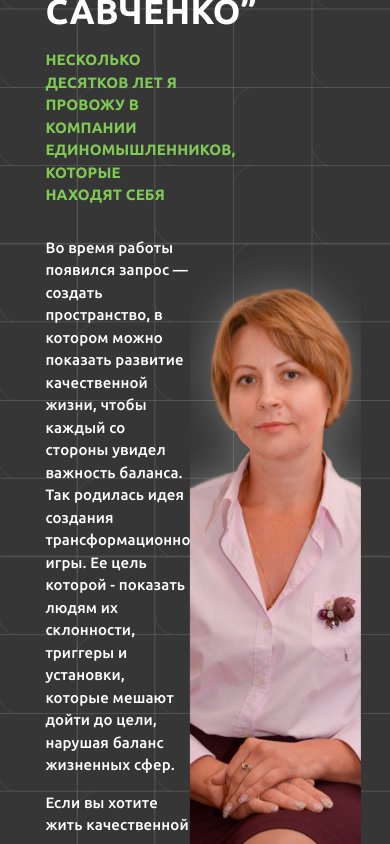
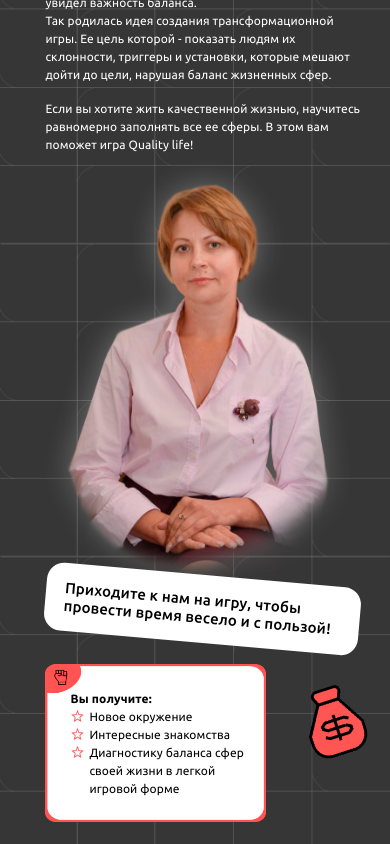
Before and after one commit to slamry/Qlife, a React (Create React App) app: page / in a window 390 px wide. Shown: the part 6640-7484 px from the top of the page. Built offline with nearby package versions, Linux system fonts and the light colour scheme.

Commit message:
feat: add adaptive to about us

```diff
--- a/src/components/AboutUs/AboutUs.jsx
+++ b/src/components/AboutUs/AboutUs.jsx
@@ -1,10 +1,13 @@
 import { Grid, Typography, Box } from "@mui/material";
 import s from "./AboutUs.module.css";
+import useWindowSize from "../common/useWindowSize/useWindowSize";
 
 const AboutUs = () => {
+  // eslint-disable-next-line
+  const { width, height } = useWindowSize();
   return (
     <Grid container className={s.grid_c}>
-      <Grid item xs={5.5}>
+      <Grid item xs={width > 957 ? 6 : 12}>
         <Typography className={s.hi_text}>
           “Всем привет! Меня зовут Лилия Савченко”
         </Typography>
@@ -25,6 +28,7 @@ const AboutUs = () => {
           Если вы хотите жить качественной жизнью, научитесь равномерно
           заполнять все ее сферы. В этом вам поможет игра Quality life!
         </Typography>
+        {width > 957 ? (
           <Box className={s.rect}>
             <Typography className={s.yougot}>Вы получите:</Typography>
             <Typography className={s.point}>
@@ -52,14 +56,54 @@ const AboutUs = () => {
               Диагностику баланса сфер своей жизни в легкой игровой форме
             </Typography>
           </Box>
+        ) : null}
       </Grid>
-      <Grid item xs={6.5} className={s.grid_images}>
+      {width > 957 ? (
+        <Grid item xs={1} className={s.mbag_wrapp}>
           <img src={require("./img/mbag.png")} alt="" className={s.mbag} />
+        </Grid>
+      ) : null}
+      <Grid item xs={width > 957 ? 5 : 12} className={s.grid_images}>
+        <img src={require("./img/liliya.png")} alt="" className={s.liliya} />
         <Box className={s.text_wrapp}>
           <Typography className={s.text}>
             Приходите к нам на игру, чтобы провести время весело и с пользой!
           </Typography>
         </Box>
+        {width > 957 ? null : (
+          <Box sx={{display:'flex', flexWrap:'nowrap'}}>
+            <Box className={s.rect}>
+              <Typography className={s.yougot}>Вы получите:</Typography>
+              <Typography className={s.point}>
+                <img
+                  src={require("./img/marker.png")}
+                  alt=""
+                  className={s.marker}
+                />
+                Новое окружение
+              </Typography>
+              <Typography className={s.point}>
+                <img
+                  src={require("./img/marker.png")}
+                  alt=""
+                  className={s.marker}
+                />
+                Интересные знакомства
+              </Typography>
+              <Typography className={s.point}>
+                <img
+                  src={require("./img/marker.png")}
+                  alt=""
+                  className={s.marker}
+                />
+                Диагностику баланса сфер своей жизни в легкой игровой форме
+              </Typography>
+            </Box>
+            <Box className={s.mbag_wrapp}>
+              <img src={require("./img/mbag.png")} alt="" className={s.mbag} />
+            </Box>
+          </Box>
+        )}
       </Grid>
     </Grid>
   );
--- a/src/components/AboutUs/AboutUs.module.css
+++ b/src/components/AboutUs/AboutUs.module.css
@@ -2,7 +2,6 @@
   flex-direction: row;
   padding-top: 100px;
 }
-
 .hi_text {
   color: #ffffff;
   font-size: 40px;
@@ -11,38 +10,32 @@
   line-height: 45px;
 }
 .desc {
-  padding: 15px 0px;
+  padding: 5% 0%;
   color: #80c954;
   font-size: 20px;
   font-weight: 600;
   text-transform: uppercase;
 }
 .content {
-  padding: 15px 0px;
   color: #ffffff;
   font-size: 20px;
-  font-weight: 500;
 }
 .under_content {
+  padding: 5% 0%;
   color: #ffffff;
   font-size: 20px;
-  font-weight: 500;
-  padding-bottom: 30px;
 }
-
 .rect {
   background-image: url("./img/rect.png");
-  background-size: 370px 280px;
+  background-size: 65% 100%;
   background-repeat: no-repeat;
   background-position: start center;
-  border-radius: 15px;
-  padding: 50px 50px;
-  padding-right: 200px;
+  padding: 8%;
+  padding-right: 35%;
   position: relative;
 }
 .point {
   font-size: 20px;
-  font-weight: 500;
   display: flex;
 }
 .marker {
@@ -54,46 +47,25 @@
   font-size: 20px;
   font-weight: 600;
 }
-@media (max-width: 1352px) {
-  .rect {
-    background-size: 300px 220px;
-    border-radius: 15px;
-    padding: 50px 50px;
-    padding-right: 250px;
-  }
-  .point {
-    font-size: 15px;
-  }
-  .marker {
-    height: 15px;
-    padding-top: 4px;
-    padding-right: 7px;
-  }
-  .yougot {
-    font-size: 16px;
-  }
-}
 .grid_images {
   position: relative;
   display: flex;
+  justify-content: center;
   align-items: flex-end;
-  background-image: url("./img/liliya.png");
-  background-size: 660px 930px;
-  background-repeat: no-repeat;
-  background-position: center center;
-  /* padding-bottom: 20px; */
 }
-@media (max-width: 1352px) {
-  .grid_images {
-    background-size: 520px 720px;
-  }
+.liliya {
+  position: absolute;
+  z-index: -3;
+  height: 110%;
+}
+.mbag_wrapp {
+  display: flex;
+  padding-top: 10%;
+  justify-content: center;
 }
 .mbag {
-  position: absolute;
-  height: 120px;
+  height: 17%;
   animation: animate 1.7s linear infinite;
-  top: 70px;
-  left: 70px;
 }
 @keyframes animate {
   0% {
@@ -107,47 +79,279 @@
   }
 }
 .text_wrapp {
-  border-radius: 22px;
+  border-radius: 17px;
   background-color: #ffffff;
   transform: rotate(5deg);
-  padding: 25px 30px;
+  padding: 5% 6%;
 }
-@media (max-width: 1392px) {
-  .text_wrapp {
-    /* padding: 30px 30px; */
-    margin-bottom: 30px;
+.text {
+  font-size: 23px;
+  font-weight: 500;
+  line-height: 120%;
+}
+
+/*/////////////////////////////////////////////////////////////////*/
+
+@media (max-width: 1352px) {
+  .mbag_wrapp {
+    padding-top: 5%;
   }
 }
-.text {
-  font-size: 26px;
-  font-weight: 600;
+@media (max-width: 1281px) {
+  .rect {
+    padding-right: 37%;
+  }
+}
+@media (max-width: 1215px) {
+  .liliya {
+    height: 105%;
+  }
+  .text {
+    font-size: 20px;
+  }
+  .hi_text {
+    font-size: 35px;
+    line-height: 120%;
+  }
+  .desc {
+    font-size: 17px;
+  }
+  .content {
+    font-size: 17px;
+  }
+  .under_content {
+    font-size: 17px;
+  }
+  .point {
+    font-size: 17px;
+  }
+  .marker {
+    height: 17px;
+    padding-top: 1.1%;
+    padding-right: 3%;
+  }
+  .yougot {
+    font-size: 17px;
+  }
+}
+@media (max-width: 1015px) {
+  .rect {
+    padding-right: 33%;
+    background-size: 67% 100%;
+  }
+  .mbag {
+    height: 13%;
+  }
+}
+@media (max-width: 969px) {
+  .rect {
+    padding-right: 35%;
+    background-size: 70% 100%;
+  }
 }
 
-@media (max-width: 1352px) {
+/*      MOBILE VIEW       */
+
+@media (max-width: 957px) {
+  .grid_c {
+    flex-direction: column;
+    padding-top: 100px;
+  }
+  .liliya {
+    position: relative;
+    height: 100%;
+  }
+  .grid_images {
+    display: flex;
+    justify-content: center;
+    flex-direction: column;
+    align-items: center;
+    margin-top: -10%;
+  }
+  .text_wrapp {
+    padding: 5% 6%;
+    margin-top: -20%;
+  }
+  .text {
+    font-size: 30px;
+  }
+  .hi_text {
+    font-size: 40px;
+    line-height: 120%;
+  }
+  .desc {
+    font-size: 25px;
+  }
+  .content {
+    font-size: 20px;
+  }
+  .under_content {
+    font-size: 20px;
+  }
+  .point {
+    font-size: 20px;
+  }
+  .marker {
+    height: 20px;
+    padding-top: 1.1%;
+    padding-right: 3%;
+  }
+  .yougot {
+    font-size: 20px;
+  }
+  .rect {
+    margin-top: 7%;
+    padding-right: 45%;
+    background-size: 55% 100%;
+  }
+  .mbag_wrapp {
+    position: relative;
+    padding-top: 0%;
+  }
+  .mbag {
+    position: absolute;
+    top: 25%;
+    right: 0%;
+    height: 60%;
+    /* height: 100px; */
+  }
+}
+@media (max-width: 876px) {
+  .liliya {
+    /* display: block; */
+    height: 900px;
+  }
+  .text {
+    font-size: 20px;
+  }
   .hi_text {
     font-size: 35px;
-    line-height: 45px;
+    line-height: 120%;
   }
   .desc {
-    padding: 15px 0px;
+    font-size: 17px;
+  }
+  .content {
+    font-size: 17px;
+  }
+  .under_content {
+    font-size: 17px;
+  }
+  .point {
+    font-size: 17px;
+  }
+  .marker {
+    height: 17px;
+    padding-top: 1.1%;
+    padding-right: 3%;
+  }
+  .yougot {
+    font-size: 17px;
+  }
+}
+@media (max-width: 788px) {
+  .rect {
+    padding-right: 50%;
+  }
+}
+@media (max-width: 743px) {
+  .rect {
+    margin-top: 7%;
+    padding-right: 45%;
+    background-size: 60% 100%;
+  }
+  .mbag {
+    top: 25%;
+    height: 50%;
+  }
+  .text {
+    font-size: 25px;
+  }
+}
+@media (max-width: 666px) {
+  .rect {
+    padding-right: 40%;
+    background-size: 65% 100%;
+  }
+}
+@media (max-width: 570px) {
+  .liliya {
+    height: 800px;
+  }
+}
+@media (max-width: 538px) {
+  .liliya {
+    height: 700px;
+  }
+  .text {
+    font-size: 17px;
+  }
+  .hi_text {
+    font-size: 30px;
+    line-height: 120%;
+  }
+  .desc {
     font-size: 15px;
   }
   .content {
-    padding: 15px 0px;
     font-size: 15px;
   }
   .under_content {
     font-size: 15px;
-    padding-bottom: 30px;
   }
-  .text_wrapp {
-    margin-bottom: 0px;
+  .point {
+    font-size: 15px;
   }
-  .text {
-    font-size: 20px;
-    font-weight: 600;
+  .marker {
+    height: 15px;
+  }
+  .yougot {
+    font-size: 15px;
+  }
+}
+@media (max-width: 452px) {
+  .liliya {
+    height: 500px;
+  }
+  .rect {
+    padding-right: 33%;
+    background-size: 70% 100%;
   }
   .mbag {
-    height: 100px;
+    top: 25%;
+    height: 40%;
   }
 }
+@media (max-width: 400px) {
+  .text {
+    font-size: 15px;
+  }
+  .hi_text {
+    font-size: 25px;
+    line-height: 120%;
+  }
+  .desc {
+    font-size: 12px;
+  }
+  .content {
+    font-size: 12px;
+  }
+  .under_content {
+    font-size: 12px;
+  }
+  .point {
+    font-size: 12px;
+  }
+  .marker {
+    height: 12px;
+  }
+  .yougot {
+    font-size: 12px;
+  }
+}
+@media (max-width: 333px) {
+
+  .rect {
+    padding-right: 27%;
+    background-size: 75% 100%;
+  }}
```
Also changed, not shown: src/components/AboutUs/img/liliya.png, src/components/AboutUs/img/rect.png. Lines whose indentation alone changed are shown as unchanged.
